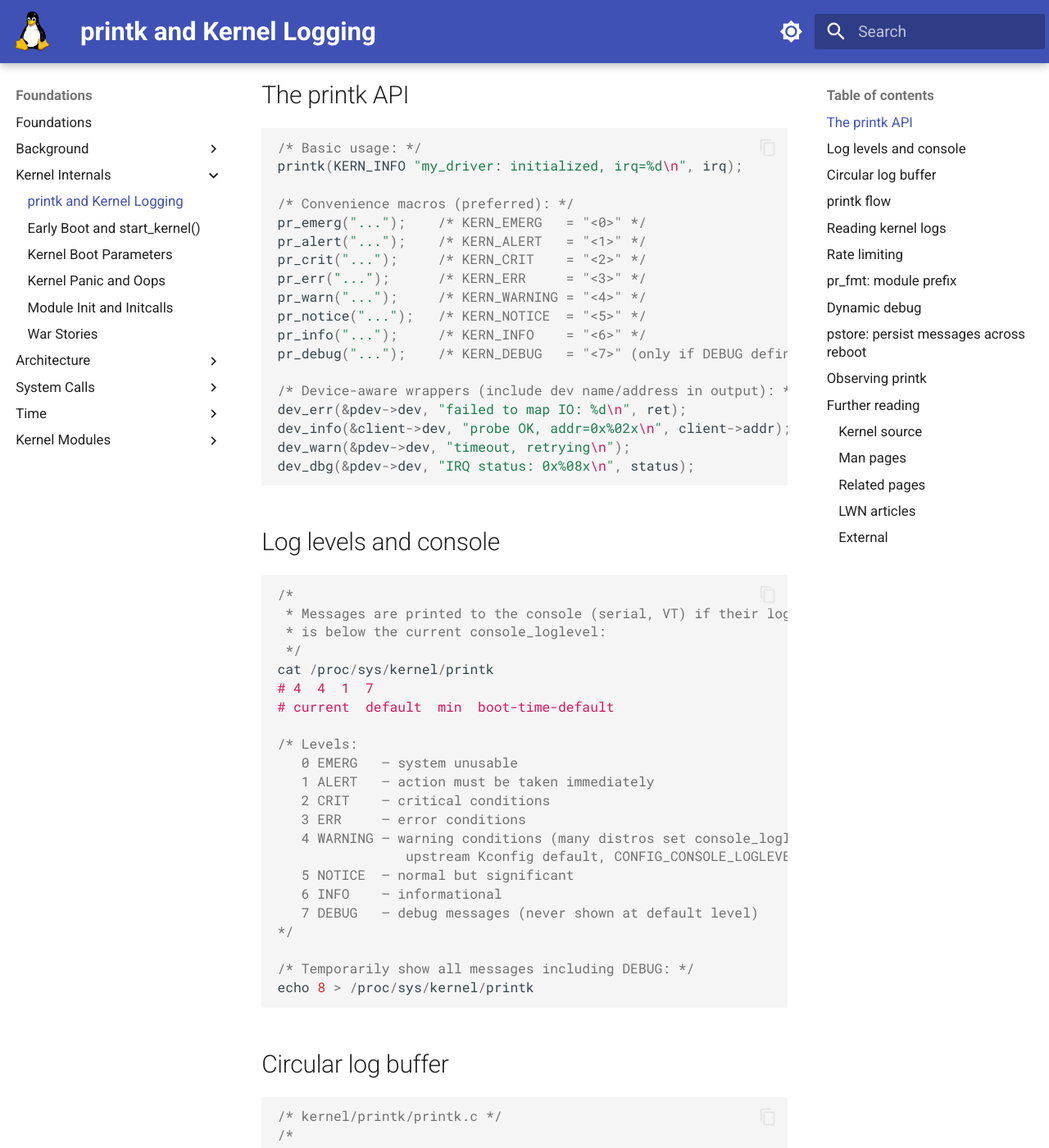
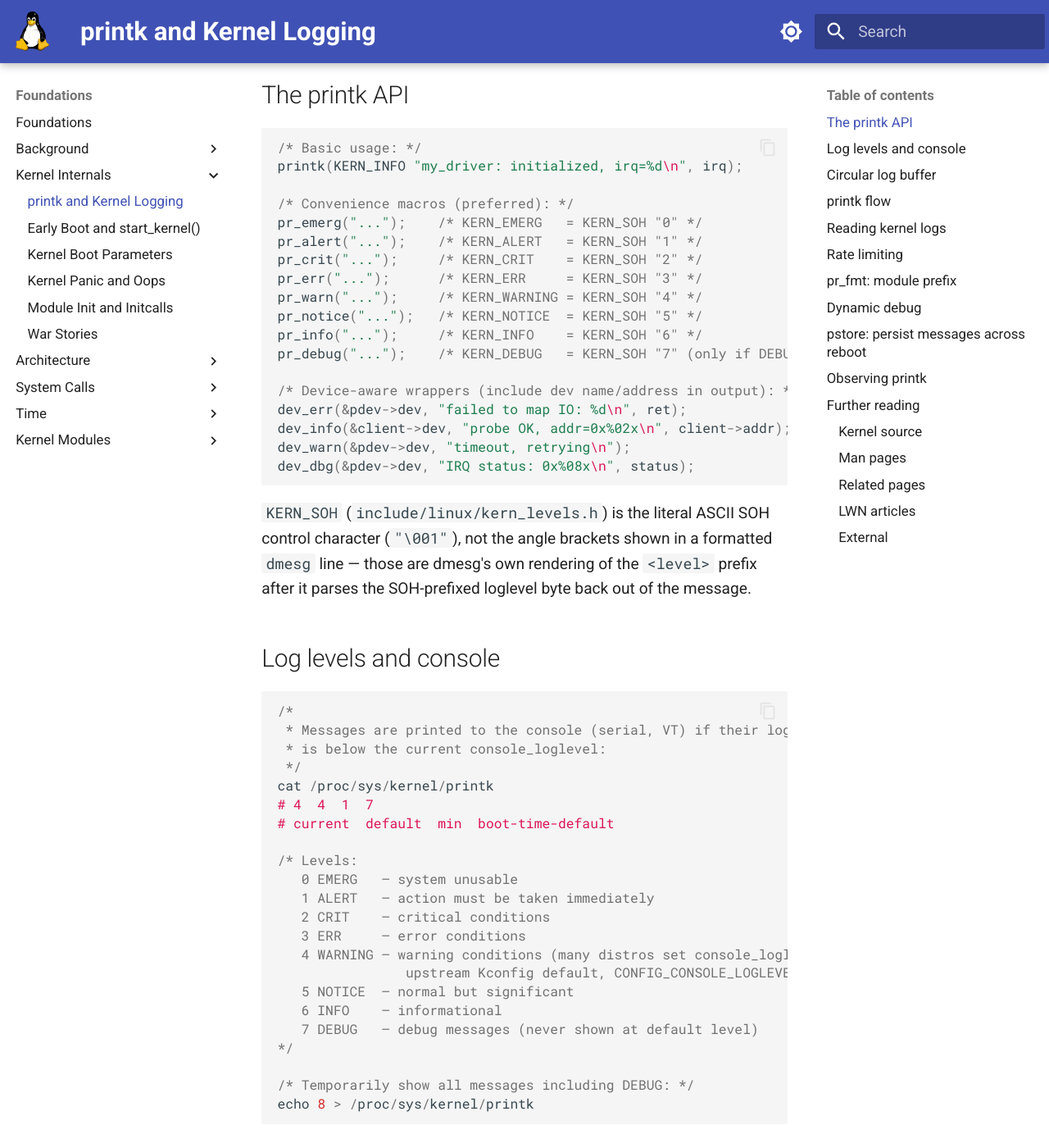
Before and after one commit to laveeshb/linux-kernel-internals, an MkDocs documentation site: the page built from docs/kernel/printk.md, in a window 1280 px wide and 1400 px high, scrolled down 307 px. Shown: the whole window at 82% size. Built offline with MkDocs 1.6.1 and Material for MkDocs 9.7.7, drawn with Linux system fonts in a browser that asks for light colours; some of the changed text lies outside the part shown.

Commit message:
Fix fabricated technical details in docs/kernel/printk.md (#811)
- KERN_EMERG and friends are KERN_SOH (ASCII SOH, 0x01) followed by a
  digit, not literal "<N>" strings; the angle brackets are dmesg's own
  rendering when it parses the prefix back out.
- struct printk_info is defined in kernel/printk/printk_ringbuffer.h,
  not printk.c, and was missing its struct dev_printk_info dev_info
  field (used by dev_err()/dev_info()/etc. so /dev/kmsg readers can
  recover which device a message came from).
- Dynamic debug flag 'f' selects function name, not filename; the
  filename flag is 's', which the page omitted.
- The bpftrace kprobe:vprintk_emit example dereferenced arg3 (already
  a const char *) through an extra pointer indirection; fixed to
  str(arg3).

````diff
--- a/docs/kernel/printk.md
+++ b/docs/kernel/printk.md
@@ -9,14 +9,14 @@
 printk(KERN_INFO "my_driver: initialized, irq=%d\n", irq);
 
 /* Convenience macros (preferred): */
-pr_emerg("...");    /* KERN_EMERG   = "<0>" */
-pr_alert("...");    /* KERN_ALERT   = "<1>" */
-pr_crit("...");     /* KERN_CRIT    = "<2>" */
-pr_err("...");      /* KERN_ERR     = "<3>" */
-pr_warn("...");     /* KERN_WARNING = "<4>" */
-pr_notice("...");   /* KERN_NOTICE  = "<5>" */
-pr_info("...");     /* KERN_INFO    = "<6>" */
-pr_debug("...");    /* KERN_DEBUG   = "<7>" (only if DEBUG defined) */
+pr_emerg("...");    /* KERN_EMERG   = KERN_SOH "0" */
+pr_alert("...");    /* KERN_ALERT   = KERN_SOH "1" */
+pr_crit("...");     /* KERN_CRIT    = KERN_SOH "2" */
+pr_err("...");      /* KERN_ERR     = KERN_SOH "3" */
+pr_warn("...");     /* KERN_WARNING = KERN_SOH "4" */
+pr_notice("...");   /* KERN_NOTICE  = KERN_SOH "5" */
+pr_info("...");     /* KERN_INFO    = KERN_SOH "6" */
+pr_debug("...");    /* KERN_DEBUG   = KERN_SOH "7" (only if DEBUG defined) */
 
 /* Device-aware wrappers (include dev name/address in output): */
 dev_err(&pdev->dev, "failed to map IO: %d\n", ret);
@@ -24,6 +24,10 @@
 dev_warn(&pdev->dev, "timeout, retrying\n");
 dev_dbg(&pdev->dev, "IRQ status: 0x%08x\n", status);
 ```
+
+`KERN_SOH` (`include/linux/kern_levels.h`) is the literal ASCII SOH control character (`"\001"`), not the
+angle brackets shown in a formatted `dmesg` line — those are dmesg's own rendering of the `<level>` prefix
+after it parses the SOH-prefixed loglevel byte back out of the message.
 
 ## Log levels and console
 
@@ -69,9 +73,19 @@
     u8      facility;    /* syslog facility */
     u8      flags:5;     /* internal record flags */
     u8      level:3;     /* syslog level, 0-7 */
-    u32     caller_id;   /* cpu/task ID */
+    u32     caller_id;   /* thread id or processor id */
+
+    struct dev_printk_info dev_info;  /* subsystem/device, for dev_printk() callers */
 };
+```
 
+`struct dev_printk_info` (`include/linux/dev_printk.h`) is just two fixed-size char arrays —
+`subsystem`/`device` — filled in by `dev_err()`/`dev_info()`/etc. so `/dev/kmsg` readers can recover which
+device a message came from without parsing the formatted text. A newer, `CONFIG_PRINTK_EXECUTION_CTX`-gated
+build also adds a `caller_id2` and a `comm[TASK_COMM_LEN]` field to `struct printk_info`, not shown above —
+not yet the common case.
+
+```c
 /*
  * Ring buffer is a lock-free multi-producer multi-consumer design.
  * Readers (dmesg, /dev/kmsg) never block the writer (printk).
````
Also changed, not shown: other parts of docs/kernel/printk.md (+4 -5 lines).
